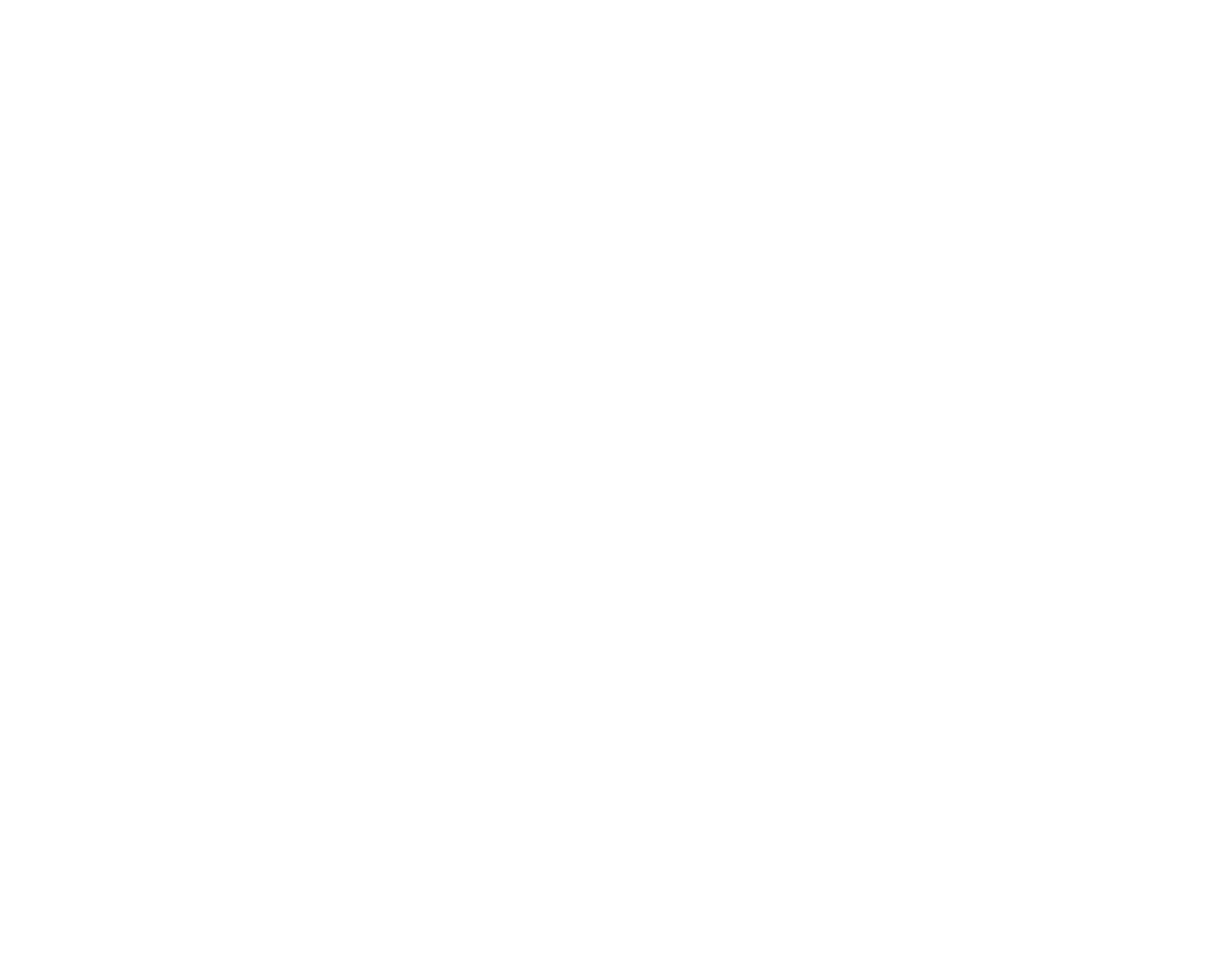
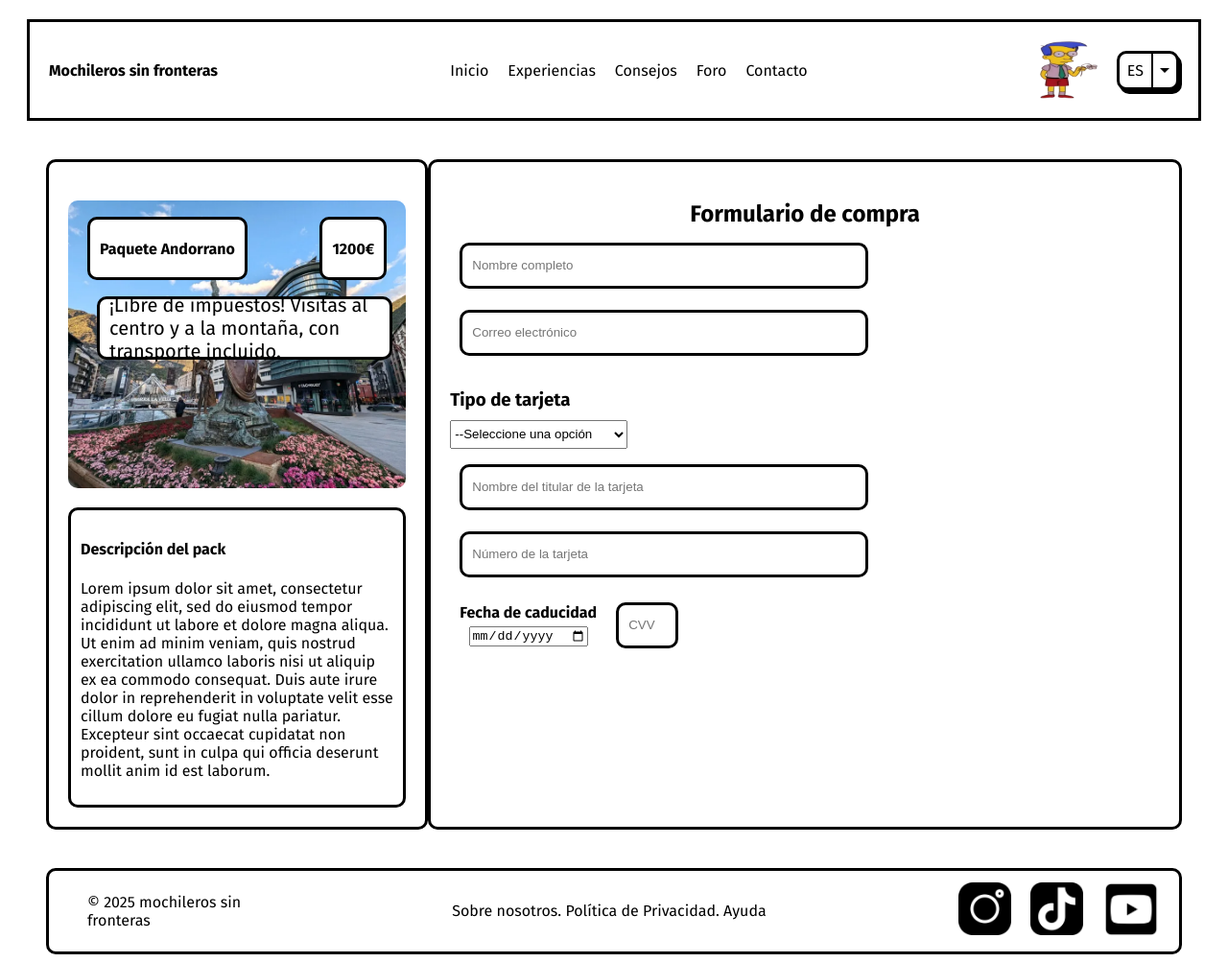
Before and after one commit to z4na14/ep-01, a plain HTML site: page buy.html in a window 1280 px wide. Shown: the whole page at 96% size. Before the commit the page ends 800 px from the top, so only its background shows below. Drawn offline with Linux system fonts and the light colour scheme.

Commit message:
Acabada la sección c y cambiado el index.html y el styles.css

```diff
--- a/buy.html
+++ b/buy.html
@@ -1,10 +1,141 @@
 <!DOCTYPE html>
-<html lang="en">
+<html lang="es">
 <head>
+    <title>Mochileros sin fronteras</title>
     <meta charset="UTF-8">
-    <title>Title</title>
-</head>
+    <meta name="viewport" content="width=device-width, initial-scale=1.0">
+    <!-- STYLE -->
+    <link rel="stylesheet" href="style/buy.css">
+    <link rel="icon" type="image/png" sizes="32x32" href="images/icons/favicon-32x32.png">
+    <link rel="stylesheet" href="https://fonts.googleapis.com/icon?family=Material+Icons">
+    <link rel="preconnect" href="https://fonts.googleapis.com">
+    <link rel="preconnect" href="https://fonts.gstatic.com" crossorigin>
+    <link href="https://fonts.googleapis.com/css2?family=Fira+Sans:ital,wght@0,100;0,200;0,300;0,400;0,500;0,600;0,700;0,800;0,900;1,100;1,200;1,300;1,400;1,500;1,600;1,700;1,800;1,900&display=swap" rel="stylesheet">
+  </head>
+
 <body>
+
+    <header class="align_all_items_center">
+        <div id="site_title"><b>Mochileros sin fronteras</b></div>
+        <div id="site_shortcuts">
+            <div>Inicio</div>
+            <div>Experiencias</div>
+            <div>Consejos</div>
+            <div>Foro</div>
+            <div>Contacto</div>
+        </div>
+        <div id="logo" class="align_all_items_center">
+            <img src="images/Dud.webp" alt="logo" style="width: 60px;">
+            <div id="language_selector" class="align_all_items_center box_shadow_background">
+                <div>ES</div>
+                <span class="material-icons">arrow_drop_down</span>
+            </div>
+        </div>
+    </header>
+
+    <section id="main">
+        <aside id="aside_main">
+            <article id="images_carrousel" class="align_all_items_center">
+                <div id="scroll_experiences">
+                    <div id="experiences_title">
+                        <div id="title_name"
+                             class="simple_box_border foreground_text align_all_items_center">
+                             <p><b>Paquete Andorrano</b></p>
+                        </div>
+                        <div id="title_price"
+                             class="simple_box_border foreground_text align_all_items_center">
+                             <p><b>1200€</b></p>
+                        </div>
+                    </div>
+
+                    <div id="experiences_description" class="simple_box_border foreground_text">
+                        ¡Libre de impuestos! Visitas al centro y a la montaña, con transporte incluido.
+                    </div>
+                </div>
+            </article>
+
+            <section id="description_detailed">
+                <h4>Descripción del pack</h4>
+                <p>
+                    Lorem ipsum dolor sit amet,
+                    consectetur adipiscing elit,
+                    sed do eiusmod tempor incididunt ut labore et dolore magna aliqua.
+                    Ut enim ad minim veniam,
+                    quis nostrud exercitation ullamco laboris nisi ut aliquip ex ea commodo consequat.
+                    Duis aute irure dolor in reprehenderit in voluptate velit esse cillum dolore eu
+                    fugiat nulla pariatur. Excepteur sint occaecat cupidatat non proident,
+                    sunt in culpa qui officia deserunt mollit anim id est laborum.
+                </p>
+            </section>
+        </aside>
+
+        <div id="main_block">
+            <h2 style="margin-left: auto; margin-right: auto; margin-bottom: 10px;">Formulario de compra</h2>
+
+            <div class="boxes_main">
+                <input type="text" placeholder="Nombre completo" class="data_boxes">
+            </div>
+
+            <div class="boxes_main">
+                <input type="text" placeholder="Correo electrónico" class="data_boxes">
+            </div>
+
+            <h3 style="margin-bottom: 10px;">Tipo de tarjeta</h3>
+            <select id="select_box">
+                <option value="">--Seleccione una opción</option>
+                <option value="Visa">Visa</option>
+                <option value="MasterCard">MasterCard</option>
+                <option value="AmericanExpress">American Express</option>
+            </select>
+
+            <div class="boxes_main">
+                <input type="text" placeholder="Nombre del titular de la tarjeta" class="data_boxes">
+            </div>
+
+            <div class="boxes_main">
+                <input type="text" placeholder="Número de la tarjeta" class="data_boxes">
+            </div>
+
+            <div id="cvv_exp_grid">
+                <div id="expiration_date" class="align_all_items_center">
+                    <h4 style="margin-top: 0; margin-bottom: 5px;">Fecha de caducidad</h4>
+                    <input type="date">
+                </div>
+
+                <div id="cvv_box">
+                    <input type="text" placeholder="CVV" id="cvv_input">
+                </div>
+            </div>
+        </div>
+
+    </section>
+
+
+    <footer class="align_all_items_center">
+        <div id="left_footer">
+            <p>© 2025 mochileros sin fronteras</p>
+        </div>
+        <div id="center_footer" class="align_all_items_center">
+            <p>Sobre nosotros. Política de Privacidad. Ayuda</p>
+        </div>
+        <div class="align_all_items_center" style="margin-left: auto; margin-right: 10px;">
+            <a href="https://www.instagram.com/p/DOodaoADW28/" target="_blank">
+                <img src="/images/icons/instagram.png"
+                alt="Logo de Instagram"
+                style="height: 55px; margin: 10px">
+            </a>
+            <a href="https://www.tiktok.com/explore" target="_blank">
+                <img src="/images/icons/tiktok.png"
+                alt="Logo de TikTok"
+                style="height: 55px; margin: 10px">
+            </a>
+            <a href="https://youtu.be/fHPysRp8FWg?si=qZZO_LRgjP2ic3f_" target="_blank">
+                <img src="/images/icons/youtube.png"
+                alt="Logo de Youtube"
+                style="height: 60px; margin: 10px">
+            </a>
+        </div>
+    </footer>
 
 </body>
 </html>
--- /dev/null
+++ b/style/buy.css
@@ -0,0 +1,259 @@
+:root {
+    --font: Fira Sans;
+    --foreground-1: rgb(0, 0, 0); /* Text */
+    --foreground-2: rgb(0, 0, 0); /* Elements */
+    --foreground-3: rgb(0, 0, 0); /* Borders */
+    --background-1: rgb(255, 255, 255);
+    --background-2: lightgray;
+}
+
+html, body {
+    font-family: var(--font), sans-serif;
+    color: var(--foreground-1);
+}
+
+label {
+    display: block;
+}
+
+hr {
+    width: 60%;
+    background-color: var(--foreground-3);
+}
+
+a:link {
+    color: var(--foreground-1);
+    text-decoration: none;
+}
+
+a:visited {
+    color: var(--foreground-1);
+    text-decoration: none;
+}
+
+a:hover {
+    color: var(--foreground-1);
+    text-decoration: none;
+}
+
+a:active {
+    color: var(--foreground-1);
+    text-decoration: none;
+}
+
+/*** Global classes ***/
+.align_all_items_center {
+    display: flex;
+    align-items: center;
+    justify-content: center;
+}
+
+.box_shadow_background {
+    box-shadow: 3px 4px 0 var(--foreground-2);
+    background-color: var(--background-1);
+    border-radius: 10px;
+    border: 3px var(--foreground-3) solid;
+}
+
+.simple_box_border {
+    border-radius: 10px;
+    border: 3px var(--foreground-3) solid;
+}
+
+.foreground_text {
+    background: var(--background-1);
+    text-align: left;
+    display: inline-block;
+}
+
+/*** Header ***/
+header {
+    margin: 20px;
+    border: 3px solid var(--foreground-3);
+    padding: 20px;
+}
+
+#site_title {
+    margin-right: auto;
+}
+
+#site_shortcuts {
+    display: flex;
+}
+
+#site_shortcuts div {
+    margin-left: 10px;
+    margin-right: 10px;
+}
+
+#logo {
+    margin: 0 0 0 auto;
+}
+
+#language_selector {
+    display: flex;
+    margin-left: 20px;
+}
+
+#language_selector > div {
+    border-right: 2px solid var(--foreground-3);;
+    padding: 8px;
+}
+
+/*** Main ***/
+
+#main {
+    margin: 20px;
+    padding: 20px;
+    display: flex;
+    flex-direction: row;
+}
+
+#aside_main {
+    border: 3px solid var(--foreground-3);
+    border-radius: 10px;
+    margin-right: auto;
+    width: 30%;
+    padding: 20px;
+}
+
+#scroll_experiences {
+    display: flex;
+    flex-direction: column;
+    /*justify-content: flex-start;*/
+    min-width: 80%;
+    margin-top: 20px;
+    margin-bottom: 20px;
+    background-image: url('/images/andorra.webp');
+    background-size: cover;
+    background-position: center;
+    height: 300px;
+    border-radius: 10px;
+}
+
+#scroll_experiences div {
+    height: 40px;
+    padding: 10px;
+    display: flex;
+    justify-content: center;
+    align-items: center;
+}
+
+#experiences_title {
+    display: flex;
+    flex-direction: row;
+    margin-top: 20px;
+    width: 100%;
+}
+
+#title_name {
+    margin: 0 auto 0 10px;
+}
+
+#title_price {
+    margin-right: 30px;
+}
+
+#experiences_description {
+    margin-right: auto;
+    margin-left: 30px;
+    margin-top: 20px;
+    width: 80%;
+    display: flex;
+    padding: 20px;
+    justify-content: left;
+    align-items: center;
+    font-size: 20px;
+}
+
+#buy_button p {
+    text-align: center;
+}
+
+#description_detailed {
+    border: 3px solid var(--foreground-3);
+    padding: 10px;
+    border-radius: 10px;
+}
+
+#main_block {
+    border-radius: 10px;
+    border: 3px solid var(--foreground-3);
+    padding: 20px;
+    display: flex;
+    flex-direction: column;
+    margin-left: auto;
+    width: 63%;
+}
+
+.boxes_main {
+    padding: 10px;
+    height: 40px;
+    margin-bottom: 10px;
+    display: flex;
+    align-items: center;
+}
+
+.data_boxes {
+    height: 100%;
+    border: 3px solid var(--foreground-3);
+    border-radius: 10px;
+    width: 400px;
+    padding-left: 10px;
+    padding-right: 10px;
+}
+
+#select_box {
+    height: 30px;
+    margin-bottom: 10px;
+    width: 25%;
+}
+
+#cvv_exp_grid {
+    display: grid;
+    grid-template-columns: auto auto;
+    width: 50%;
+    margin-right: auto;
+}
+
+#expiration_date {
+    display: flex;
+    flex-direction: column;
+    padding: 10px;
+}
+
+#cvv_box {
+    display: flex;
+    align-items: center;
+    padding: 10px;
+}
+
+#cvv_input {
+    height: 40px;
+    border: 3px solid var(--foreground-3);
+    border-radius: 10px;
+    padding-left: 10px;
+    width: 25%;
+}
+
+/*** Footer ***/
+footer {
+    margin-top: 5px;
+    margin-left: 40px;
+    margin-right: 40px;
+    border: 3px solid var(--foreground-3);
+    border-radius: 10px;
+    display: flex;
+    flex-direction: row;
+}
+
+#left_footer {
+    margin-right: auto;
+    margin-left: 20px;
+    padding-left: 20px;
+    width: 190px;
+}
+
+#center_footer {
+    margin: 0 auto;
+}
```
Also changed, not shown: index.html (+7 -7 lines).
